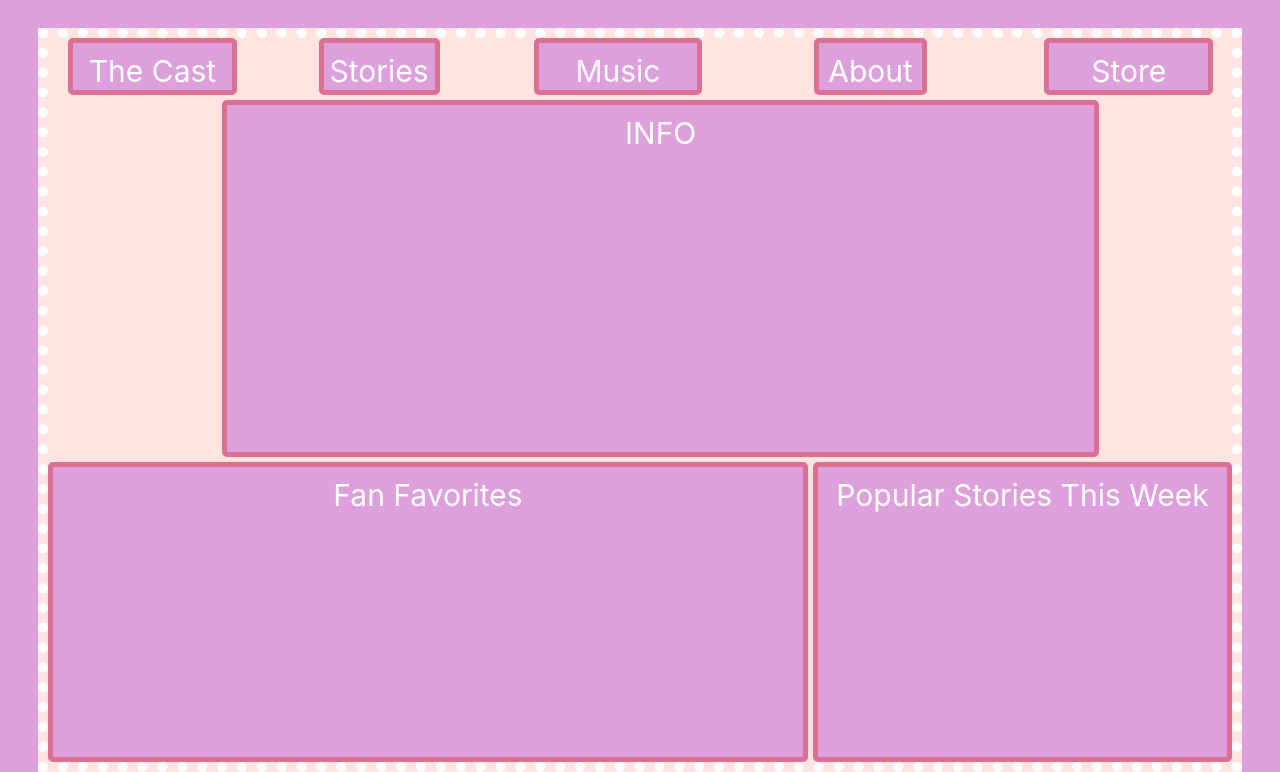
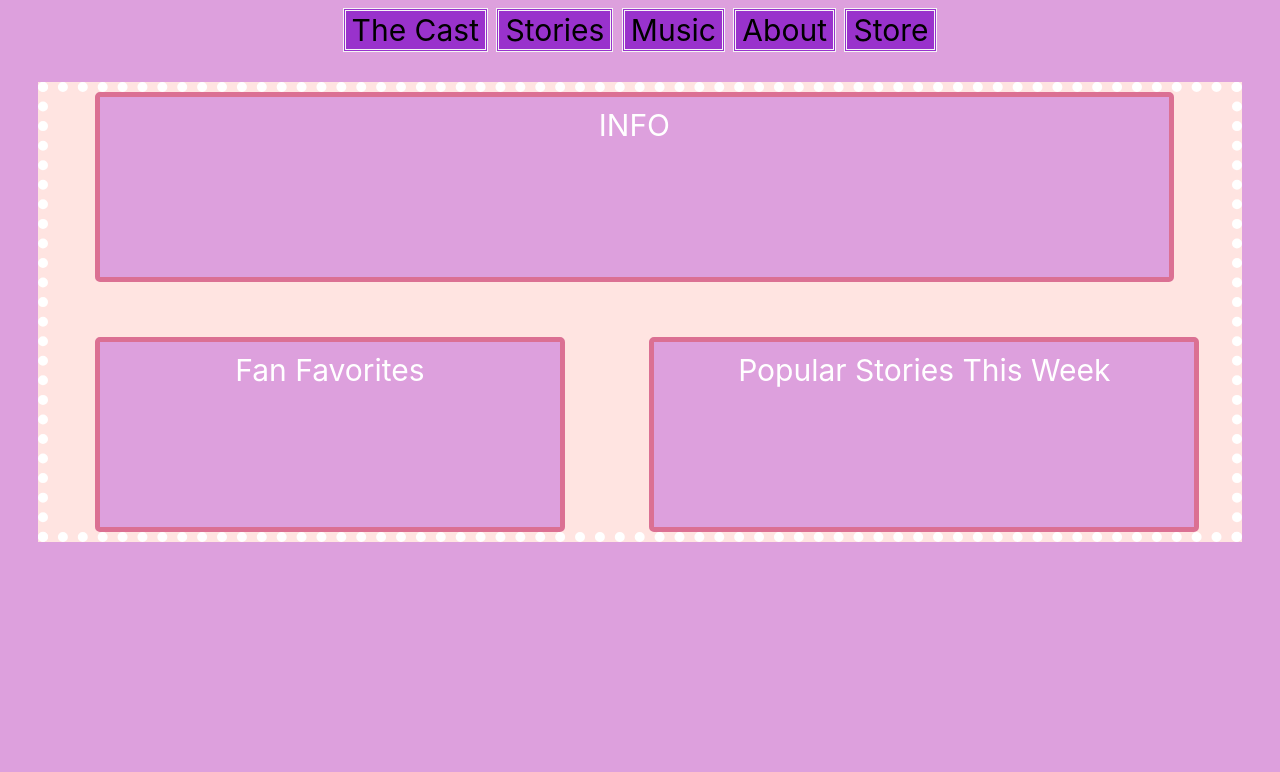
Before and after one commit to jr1248/jr1248.github.io, a plain HTML site: page index.html in a window 1280 px wide. Shown: the part 360-1132 px from the top of the page. After the commit the page ends 932 px from the top, so only its background shows below. Drawn offline with Linux system fonts and the light colour scheme.

Commit message:
Add files via upload

```diff
--- a/index.html
+++ b/index.html
@@ -8,12 +8,15 @@
     <div class="header">
         <h1>WELCOME</h1>
     </div>
+    <div class="button">
+        <a href="TheCast.html"><button class="buttons"  id="The-Cast" >The Cast</button></a>
+        <a href="Stories.html"><button class="buttons" id="Stories" >Stories</button></a>
+        <a href="Music.html"><button class="buttons" id="Music" >Music</button></a>
+        <a href="About.html"><button class="buttons" id="About" >About</button></a>
+        <a href="Store.html"><button class="buttons" id="Store" >Store</button></a>
+    </div>
     <div class="grid">
-        <a href="TheCast.html"><button class="box a"  id="The-Cast" >The Cast</button></a>
-        <a href="Stories.html"><button class="box b" id="Stories" >Stories</button></a>
-        <a href="Music.html"><button class="box c" id="Music" >Music</button></a>
-        <a href="About.html"><button class="box d" id="About" >About</button></a>
-        <a href="Store.html"><button class="box e" id="Store" >Store</button></a>
+
         <div id="INFO"  class="box f">INFO</div>
         <div class="box h">Fan Favorites</div>
         <div class="box g">Popular Stories This Week</div>
--- a/styles.css
+++ b/styles.css
@@ -19,41 +19,47 @@ body{
     border: 10px white dotted;
     margin:30px;
     background-color: mistyrose;
-    grid-template: repeat(4, 1fr 2fr) / repeat(4, 3fr 2fr);
+    grid-template: repeat(15, 1fr 2fr) / repeat(15, 3fr 2fr);
     grid-gap: 5px;
 }
 .a{
-  width: 100%;
-  margin-left: 20px;
-  margin-right: 30px;
+ float:inline-start;
+
 }
 .b{
-  width: 100%;
-  margin-left: 80%;
+  float:inline-start;
+
 }
 .c{
-  width: 100%;
-  margin-left: 110%;
+  float:inline-start;
+
 }
 .d{
-  width: 100%;
-  margin-left: 260%;
+  float:inline-start;
+
 }
 .e{
-  width: 100%;
-  margin-left: 240%;
-  margin-right: 30px;
+  float:inline-start;
+
 }
 .f{
-   grid-area: 2 / 2 / span 4 / span 6;
-
+   grid-row-start:1;
+   grid-row-end:40;
+   grid-column-start:2;
+   grid-column-end:30;
+   margin-right: 25px;
 }
 .g{
-  grid-area: 6 / 6 / span 4 / span 6;
+  grid-row-start:50;
+   grid-row-end:90;
+   grid-column-start:16;
+   grid-column-end:30;
 }
 .h{
-  grid-row: 6/10;
-  grid-column: 1/6;
+  grid-row-start:50;
+   grid-row-end:90;
+   grid-column-start:2;
+   grid-column-end:14;
 }
 
 .box {
@@ -66,3 +72,18 @@ body{
   border: 5px palevioletred solid;
   font-family: -apple-system;
 }
+.button{
+  background-color:plum;
+  color: white;
+  text-align: center;
+  font-size: 30px;
+  font-family: -apple-system;
+  padding-top: 10px;
+}
+.buttons{
+  border: whitesmoke double;
+  background-color:darkorchid;
+  font-family: -apple-system;
+  font-size: 30px;
+  border-radius: 10px round;
+}
```
